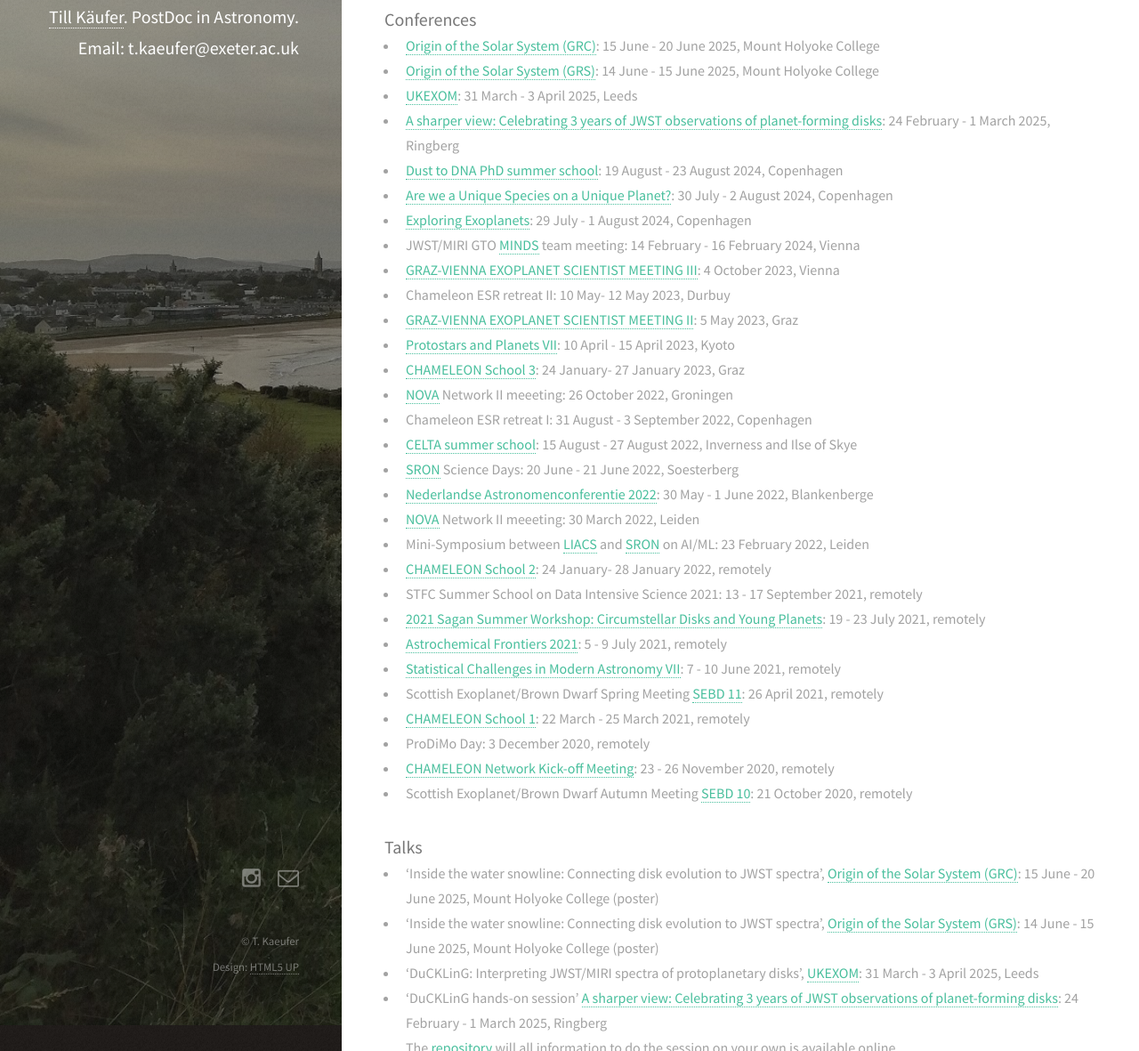
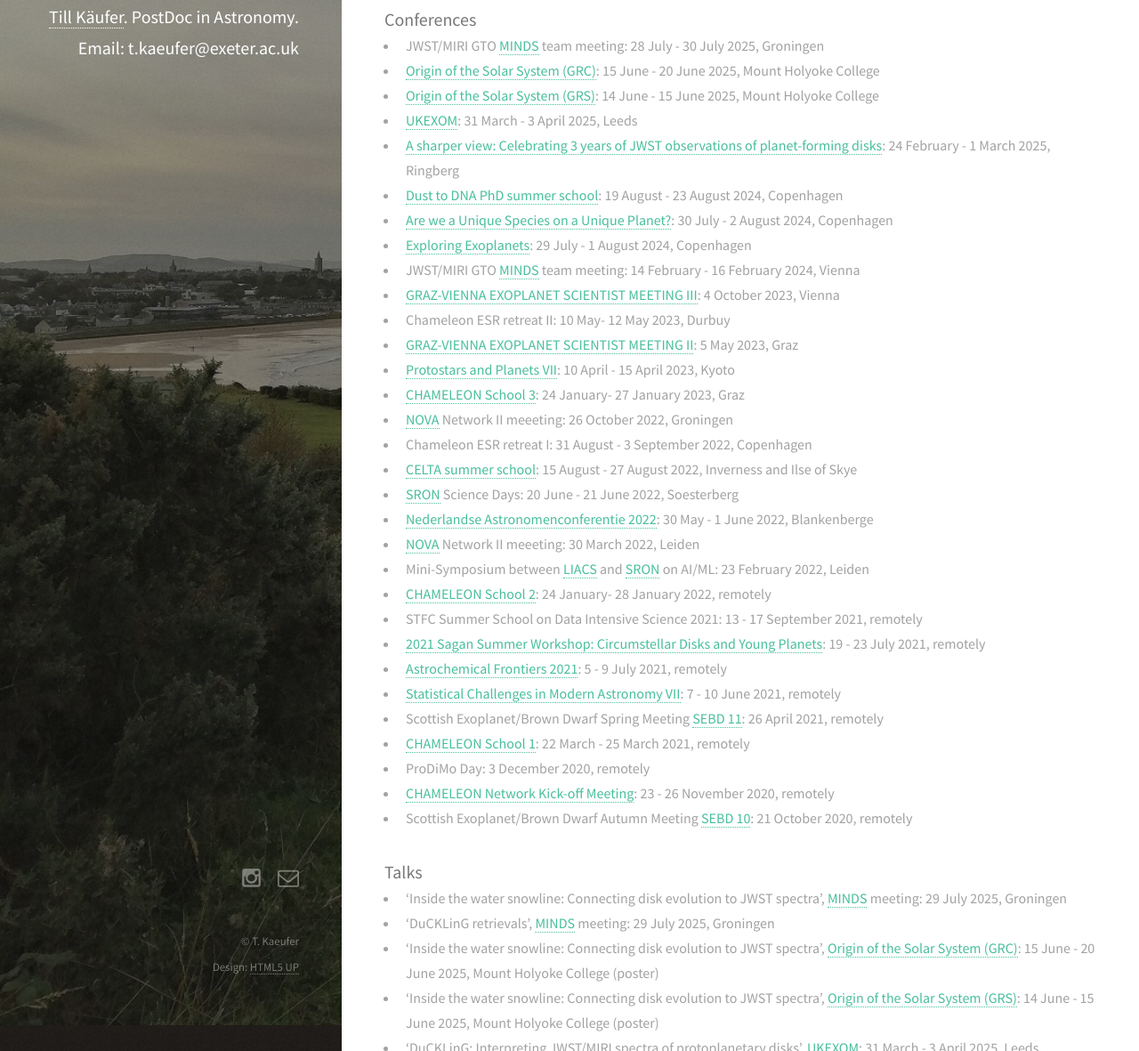
Before and after one commit to tillkaeufer/tillkaeufer.github.io, a Jekyll site: the page built from _posts/2020-10-04-talks.markdown, in a window 1280 px wide and 1400 px high, scrolled down 586 px. Shown: the part 219-1400 px from the top of the window at 89% size. Built offline with Jekyll 4.4.1, drawn with Linux system fonts in a browser that asks for light colours; nearby versions of some CDN libraries.

Commit message:
add minds team meeting

```diff
--- a/_posts/2020-10-04-talks.markdown
+++ b/_posts/2020-10-04-talks.markdown
@@ -11,6 +11,7 @@ permalink: 'events'
 
 ### Conferences
 
+- JWST/MIRI GTO [MINDS](https://minds.cab.inta-csic.es/) team meeting: 28 July - 30 July 2025, Groningen
 - [Origin of the Solar System (GRC)](https://www.grc.org/origins-of-solar-systems-conference/2025/): 15 June - 20 June 2025, Mount Holyoke College
 - [Origin of the Solar System (GRS)](https://www.grc.org/origins-of-solar-systems-grs-conference/2025/): 14 June - 15 June 2025, Mount Holyoke College
 - [UKEXOM](https://sites.google.com/view/ukexom2025/home?authuser=0): 31 March - 3 April 2025, Leeds
@@ -44,6 +45,8 @@ permalink: 'events'
 
 ### Talks
 
+- 'Inside the water snowline: Connecting disk evolution to JWST spectra', [MINDS](https://minds.cab.inta-csic.es/) meeting: 29 July 2025, Groningen
+- 'DuCKLinG retrievals', [MINDS](https://minds.cab.inta-csic.es/) meeting: 29 July 2025, Groningen
 - 'Inside the water snowline: Connecting disk evolution to JWST spectra', [Origin of the Solar System (GRC)](https://www.grc.org/origins-of-solar-systems-conference/2025/): 15 June - 20 June 2025, Mount Holyoke College (poster)
 - 'Inside the water snowline: Connecting disk evolution to JWST spectra', [Origin of the Solar System (GRS)](https://www.grc.org/origins-of-solar-systems-grs-conference/2025/): 14 June - 15 June 2025, Mount Holyoke College (poster)
 - 'DuCKLinG: Interpreting JWST/MIRI spectra of protoplanetary disks', [UKEXOM](https://sites.google.com/view/ukexom2025/home?authuser=0): 31 March - 3 April 2025, Leeds
```
